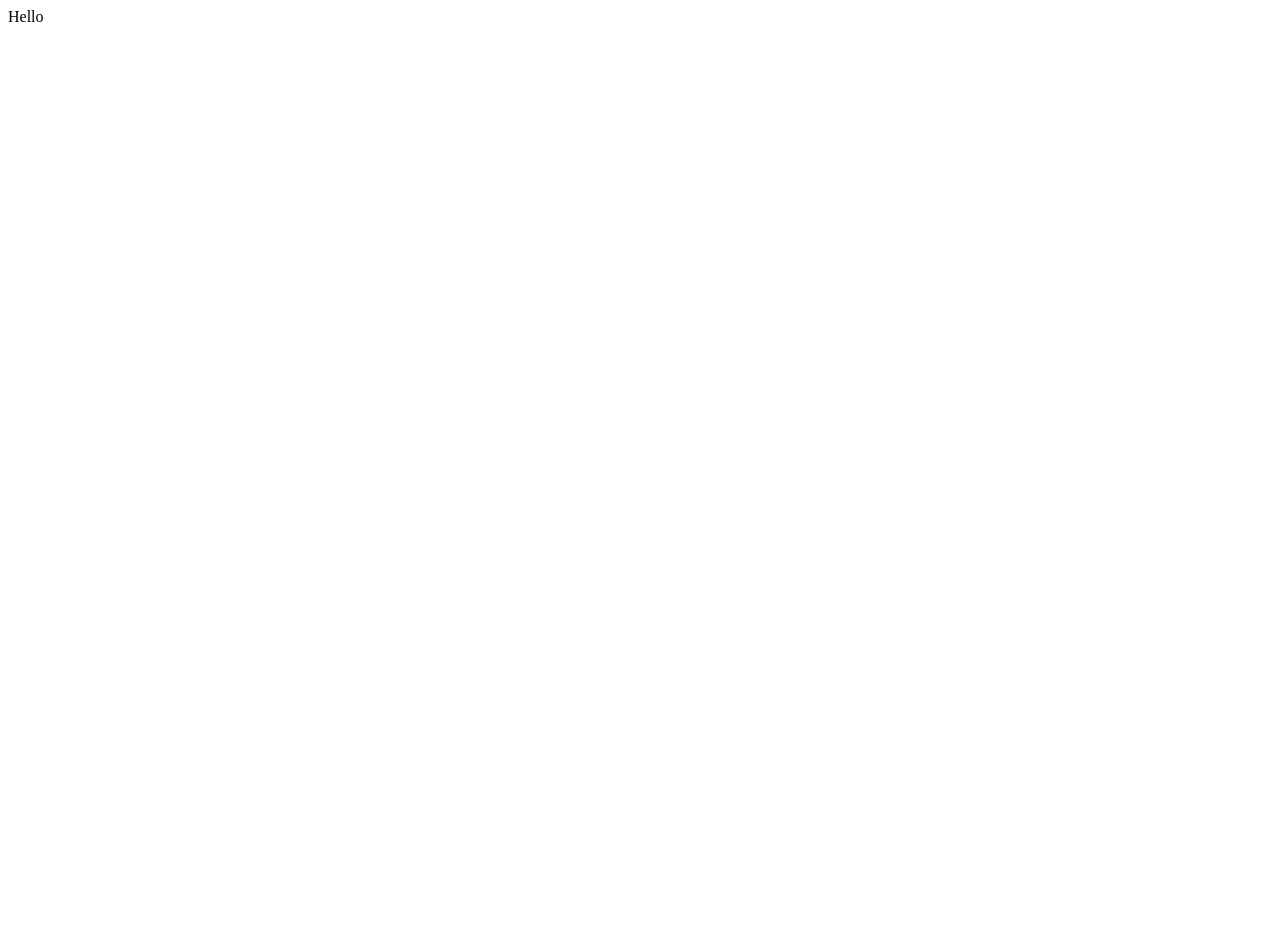
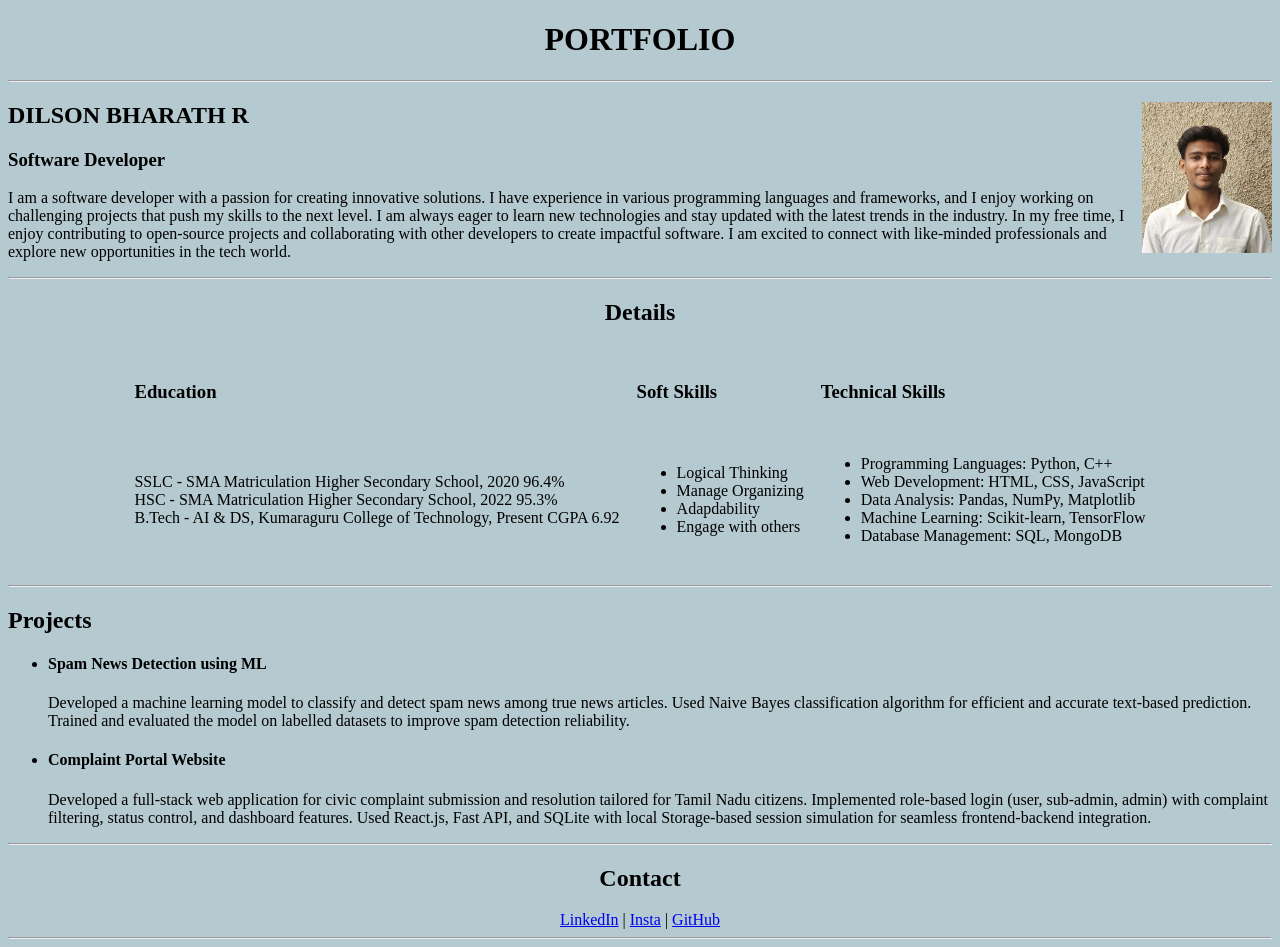
Before and after one commit to dilsonbharath/HTML-learning, a plain HTML site: page index.html in a window 1280 px wide. Before the commit the page ends 800 px from the top, so only its background shows below. Drawn offline with Linux system fonts and the light colour scheme.

Commit message:
portfolio website created

```diff
--- a/index.html
+++ b/index.html
@@ -1 +1,94 @@
-Hello
+<!DOCTYPE html>
+<html lang="en">
+<head>
+    <title>portfolio</title>
+</head>
+<body style="background-color: rgb(181, 201, 208);">
+    <center>
+        <h1>PORTFOLIO</h1>
+    </center>
+    <hr>
+    <div>
+    <img src="dp.jpg" style="float: right;" width="130px">
+    <h2>DILSON BHARATH R</h2>
+    <h3>Software Developer</h3>
+    <p>I am a software developer with a passion for creating innovative solutions. I have experience in various programming languages and frameworks, and I enjoy working on challenging projects that push my skills to the next level.
+    I am always eager to learn new technologies and stay updated with the latest trends in the industry. In my free time, I enjoy contributing to open-source projects and collaborating with other developers to create impactful software.
+    I am excited to connect with like-minded professionals and explore new opportunities in the tech world.
+    </p>
+    </div>
+    <hr>
+    <div>
+    <center>
+        <h2>Details</h2>
+    <table cellspacing="15px">
+            <tr>
+                <td>
+                    <h3>Education</h3>
+                </td>
+                <td>
+                    <h3>Soft Skills</h3>
+                </td>
+                <td>
+                    <h3>Technical Skills</h3>
+                </td>
+            </tr>
+            <tr>
+                <td>
+                    <a>SSLC - SMA Matriculation Higher Secondary School, 2020 96.4%</h5><br>
+                    <a>HSC - SMA Matriculation Higher Secondary School, 2022 95.3%</a><br>
+                    <a>B.Tech - AI & DS, Kumaraguru College of Technology, Present CGPA 6.92</a><br>
+
+                </td>
+                <td>
+                    <ul>
+                        <li>Logical Thinking  </li>
+                        <li>Manage Organizing</li>
+                        <li>Adapdability</li>
+                        <li>Engage with others</li>
+                    </ul>
+                </td>
+                <td>
+                    <ul>
+                        <li>Programming Languages: Python, C++</li>
+                        <li>Web Development: HTML, CSS, JavaScript</li>
+                        <li>Data Analysis: Pandas, NumPy, Matplotlib</li>
+                        <li>Machine Learning: Scikit-learn, TensorFlow</li>
+                        <li>Database Management: SQL, MongoDB</li>
+                    </ul>
+                </td>
+            </tr>
+    </table>
+    </center>
+    </div>
+    <hr>
+    <div>
+        <h2>Projects</h2>
+        <ul>
+            <li>
+                <h4>Spam News Detection using ML</h4>
+                <p>Developed a machine learning model to classify and detect spam news among true news articles. Used Naive Bayes classification algorithm for efficient and accurate text-based prediction. Trained and evaluated the model on labelled datasets to improve spam detection reliability. </p>
+            </li>
+            <li>
+                <h4>Complaint Portal Website</h4>
+                <p>
+                    Developed a full-stack web application for civic complaint submission and resolution tailored for Tamil Nadu citizens. Implemented role-based login (user, sub-admin, admin) with complaint filtering, status control, and dashboard features. Used React.js, Fast API, and SQLite with local Storage-based session simulation for seamless frontend-backend integration.
+                </p>
+            </li>
+        </ul>
+    </div>
+    <hr>
+    <div>
+        <center>
+            <h2>
+                Contact
+            </h2>
+            <a href="https://www.linkedin.com/in/dilson-bharath-r/">LinkedIn</a> |
+            <a href="https://www.instagram.com/dilsonbharath/">Insta</a> |
+            <a href="https://github.com/dilsonbharath">GitHub</a>
+        </center>
+
+    </div>
+    <hr>
+</body>
+</html>
```
Also changed, not shown: dp.jpg (added).
